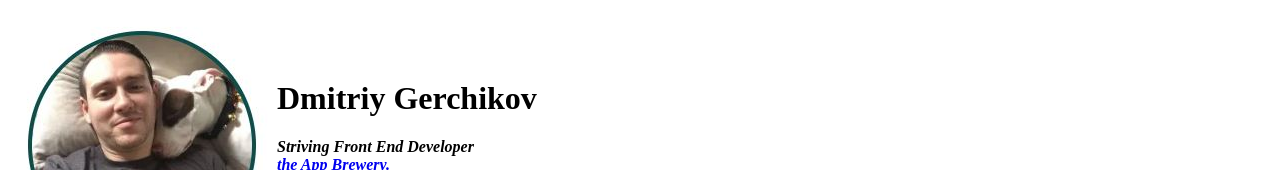
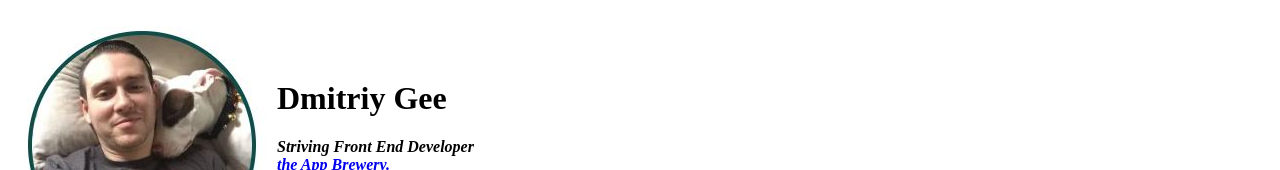
Before and after one commit to DmitriyGee/cv, a plain HTML site: page index.html in a window 1280 px wide. Shown: the top 170 px of the page. Drawn offline with Linux system fonts and the light colour scheme.

Commit message:
Update index.html

```diff
--- a/index.html
+++ b/index.html
@@ -9,9 +9,9 @@
 <body>
   <table>
     <tr>
-      <td><img src="images/me.jpg" alt="Angela Yu"></td>
+      <td><img src="images/me.jpg" alt="Dmitriy Gee"></td>
       <td>
-        <h1>Dmitriy Gerchikov</h1>
+        <h1>Dmitriy Gee</h1>
         <p><em><strong>Striving Front End Developer<strong><br><a href="https://www.appbrewery.co" target="_blank">the App Brewery.</a></strong></em></p>
         <p>I am Dmitriy, a future Front End Web Developer</p>
       </td>
```
